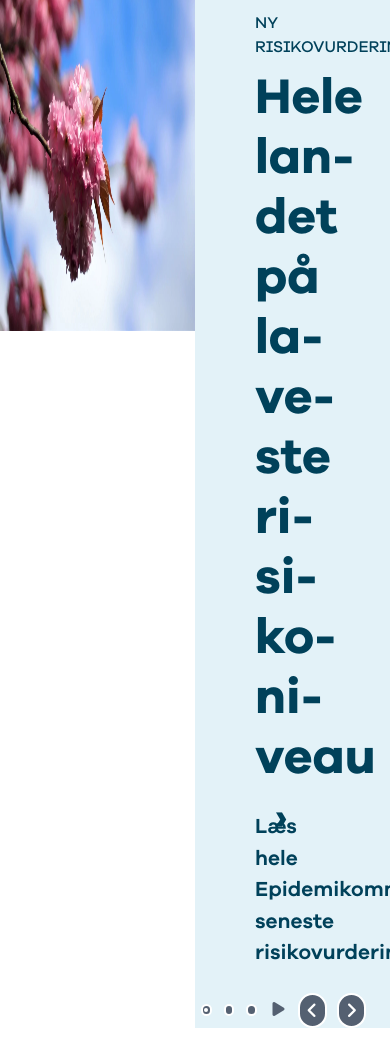
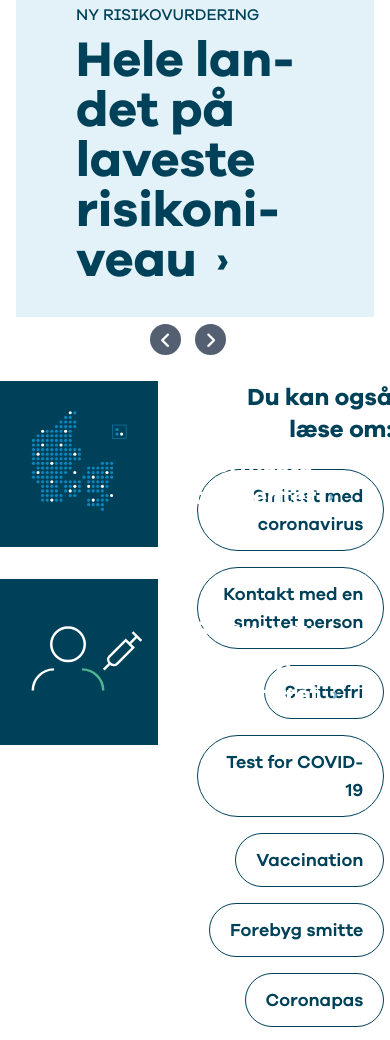
Before and after one commit to magdalenawiertel92/recruitmentTask, a website: page index.html in a window 390 px wide. Shown: the part 138-1178 px from the top of the page. Drawn offline with Linux system fonts and the light colour scheme.

Commit message:
slider RWD

```diff
--- a/index.html
+++ b/index.html
@@ -71,49 +71,52 @@
     </header>
     <main>
       <!-- SLIDER -->
-      <div class="flex max-w-7xl mx-auto">
+      <div class="px-4 w-full mx-auto flex xl:max-w-7xl xl:p-0">
         <!-- image -->
-        <div>
+        <div class="hidden w-1/2 sm:block">
           <img class="h-[360px]" src="/src/imges/slideImage.webp" alt="" />
         </div>
         <!-- text -->
         <div
-          class="w-1/2 flex flex-col justify-center bg-backgroundBlue text-basicBlue"
+          class="max-h-[360px] flex flex-col justify-center bg-backgroundBlue text-basicBlue relative sm:w-1/2"
         >
-          <div class="px-[60px]">
+          <div class="px-[60px] py-8 sm:py-0">
             <p
-              class="font-galanoGrotesqueAltMedium text-base uppercase mb-2 mt-10 cursor-pointer"
+              class="font-galanoGrotesqueAltMedium text-base uppercase mb-2 cursor-pointer"
             >
               Ny risikovurdering
             </p>
             <h1
-              class="relative font-galanoGrotesqueBold text-[50px] leading-[60px] font-medium hyphens-auto after:absolute after:content-['›'] after:text-[40px] after:pl-5 cursor-pointer after:duration-200 hover:after:pl-6"
+              class="relative font-galanoGrotesqueBold text-[50px] leading-[50px] font-medium hyphens-auto after:absolute after:content-['›'] after:text-[40px] after:pl-5 cursor-pointer after:duration-200 hover:after:pl-6"
             >
               Hele landet på laveste risikoniveau
             </h1>
             <p
-              class="font-galanoGrotesqueSemiBold text-[21px] my-6 cursor-pointer"
+              class="hidden font-galanoGrotesqueSemiBold text-[21px] mt-4 cursor-pointer lg:block"
             >
               Læs hele Epidemikommissionens seneste risikovurdering
             </p>
           </div>
           <!-- slider control -->
-          <div class="flex w-full justify-end items-center pr-6">
+          <div
+            class="absolute -bottom-10 right-1/2 translate-x-1/2 flex sm:w-full justify-end items-center pr-6 sm:bottom-3"
+          >
             <!-- pagination -->
             <div
-              class="relative w-3 h-3 mx-1.5 bg-sliderNavigationBlue rounded-2xl border-2 border-white border-solid after:absolute after:left-1/2 after:top-1/2 after:-translate-y-1/2 after:-translate-x-1/2 after:bg-white after:h-1 after:w-1 after:rounded-md cursor-pointer"
+              class="hidden relative w-3 h-3 mx-1.5 bg-sliderNavigationBlue rounded-2xl border-2 border-white border-solid after:absolute after:left-1/2 after:top-1/2 after:-translate-y-1/2 after:-translate-x-1/2 after:bg-white after:h-1 after:w-1 after:rounded-md cursor-pointer sm:block"
             ></div>
             <div
-              class="w-3 h-3 mx-1.5 bg-sliderNavigationBlue rounded-2xl border-2 border-white border-solid cursor-pointer"
+              class="hidden w-3 h-3 mx-1.5 bg-sliderNavigationBlue rounded-2xl border-2 border-white border-solid cursor-pointer sm:block"
             ></div>
             <div
-              class="w-3 h-3 mx-1.5 bg-sliderNavigationBlue rounded-2xl border-2 border-white border-solid cursor-pointer"
+              class="hidden w-3 h-3 mx-1.5 bg-sliderNavigationBlue rounded-2xl border-2 border-white border-solid cursor-pointer sm:block"
             ></div>
             <!-- start/pause -->
-            <div class="ml-2.5 text-sliderNavigationBlue">
+            <div class="hidden ml-2.5 text-sliderNavigationBlue sm:block">
               <i class="fa-solid fa-play w-[15px] h-[15px] cursor-pointer"></i>
             </div>
             <!-- navigation -->
+            <div class="flex block">
               <div
                 class="w-[35px] h-[35px] rounded-3xl border-2 border-solid border-white bg-sliderNavigationBlue ml-2.5 relative cursor-pointer duration-200 hover:bg-sliderNavigationBlueOHover"
               >
@@ -127,6 +130,7 @@
                 <i
                   class="fa-solid fa-angle-right absolute left-1/2 top-1/2 -translate-y-1/2 -translate-x-1/2 text-white text-lg"
                 ></i>
+              </div>
             </div>
           </div>
         </div>
```
Also changed, not shown: src/css/main.css. Lines whose indentation alone changed are shown as unchanged.
